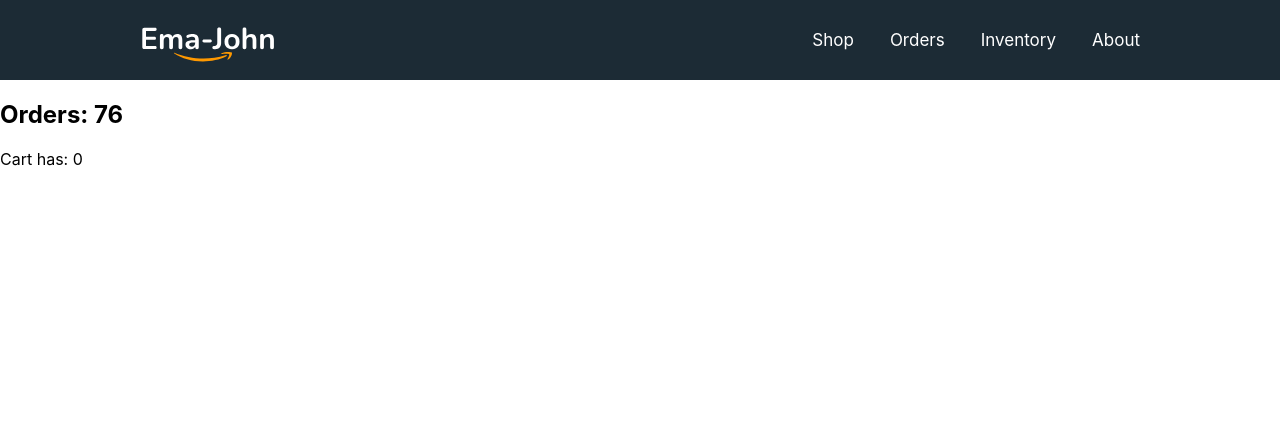
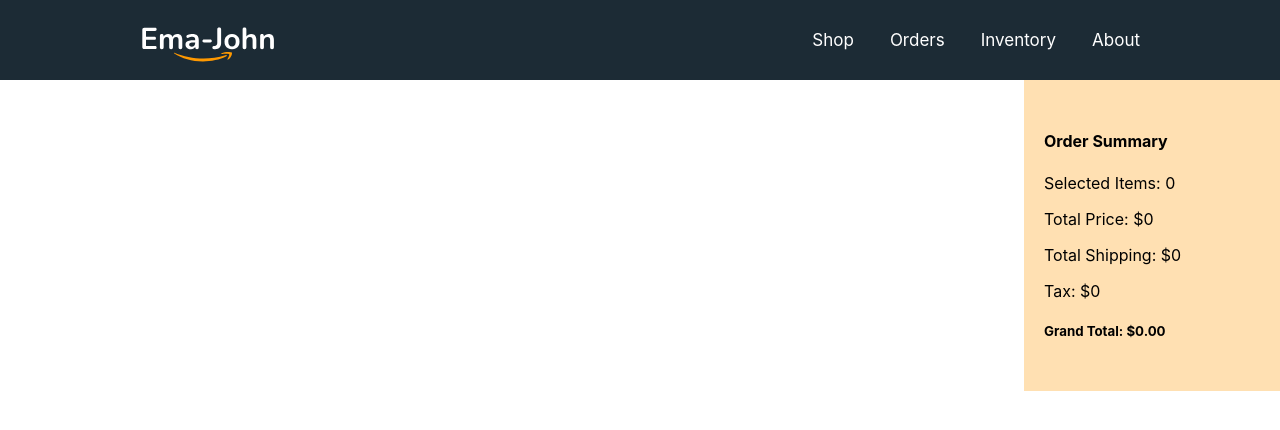
Before and after one commit to Misrat121/ema-john-simple, a React (Create React App) app: page /orders in a window 1280 px wide. Shown: the top 430 px of the page. Built offline with nearby package versions, Linux system fonts and the light colour scheme.

Commit message:
created review page

```diff
--- a/src/components/Orders/Orders.js
+++ b/src/components/Orders/Orders.js
@@ -1,14 +1,25 @@
 import React, { useState } from 'react';
 import useCart from '../../hooks/useCart';
 import useProducts from '../../hooks/useProducts';
+import Cart from '../Cart/Cart';
+import ReviewItem from '../ReviewItem/ReviewItem';
 
 const Orders = () => {
     const [products, setProducts] = useProducts();
     const [cart, setCart]= useCart(products);
     return (
-        <div>
-            <h2>Orders: {products.length}</h2>
-            <p>Cart has: {cart.length}</p>
+        <div className='shop-container'>
+           <div className="products-container">
+            {
+                cart.map (product => <ReviewItem>
+                    key = {product.id}
+                    product = {product}
+                </ReviewItem>)
+            }
+           </div>
+           <div className="cart-container">
+               <Cart cart = {cart}></Cart>
+           </div>
         </div>
     );
 };
--- /dev/null
+++ b/src/components/ReviewItem/ReviewItem.js
@@ -0,0 +1,12 @@
+import React from 'react';
+
+const ReviewItem = (props) => {
+    const {name, price, shipping, quantity} = props.product;
+    return (
+        <div>
+            <h3>ReviewItem: {name} </h3>
+        </div>
+    );
+};
+
+export default ReviewItem;
```
Also changed, not shown: src/components/ReviewItem/ReviewItem.css (added).
